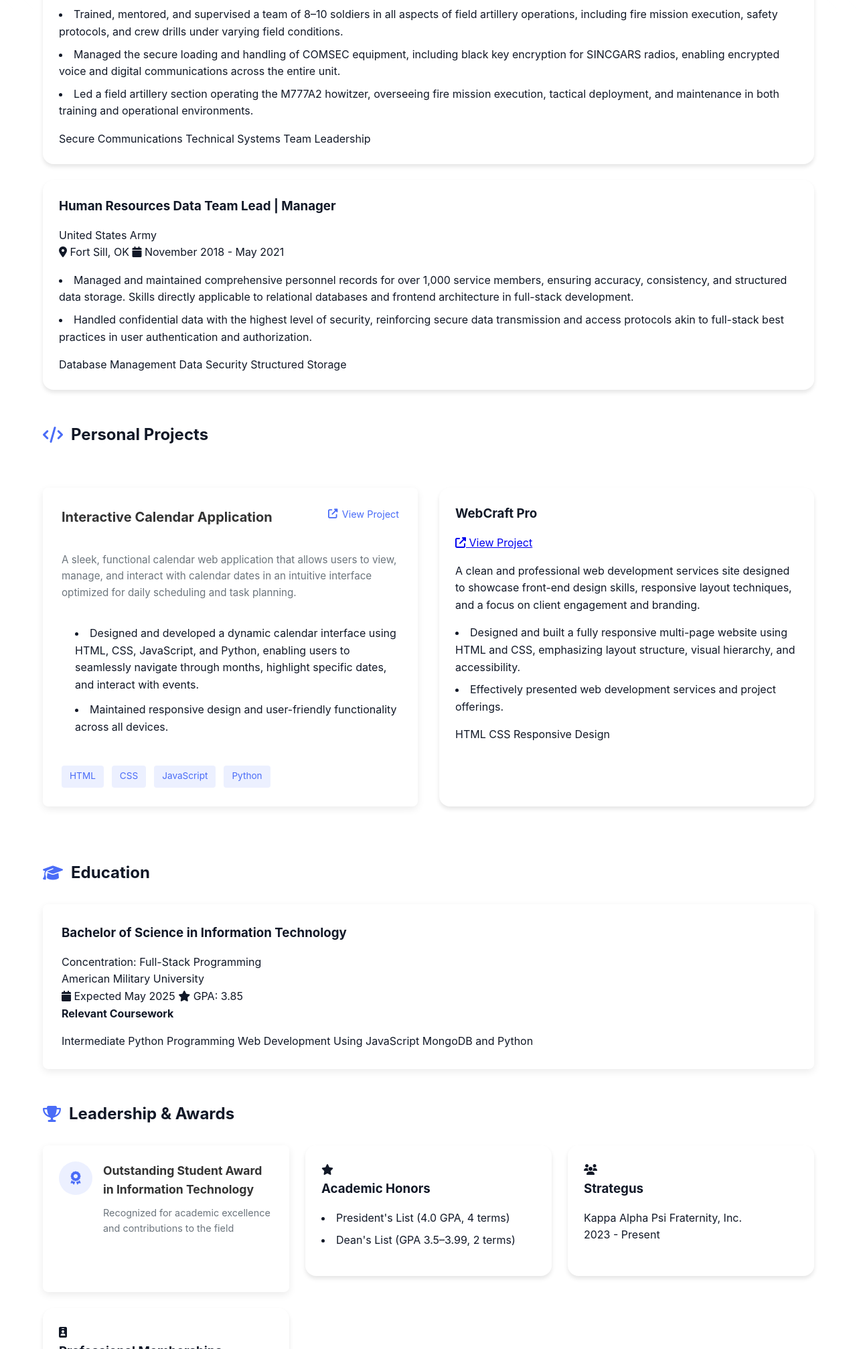
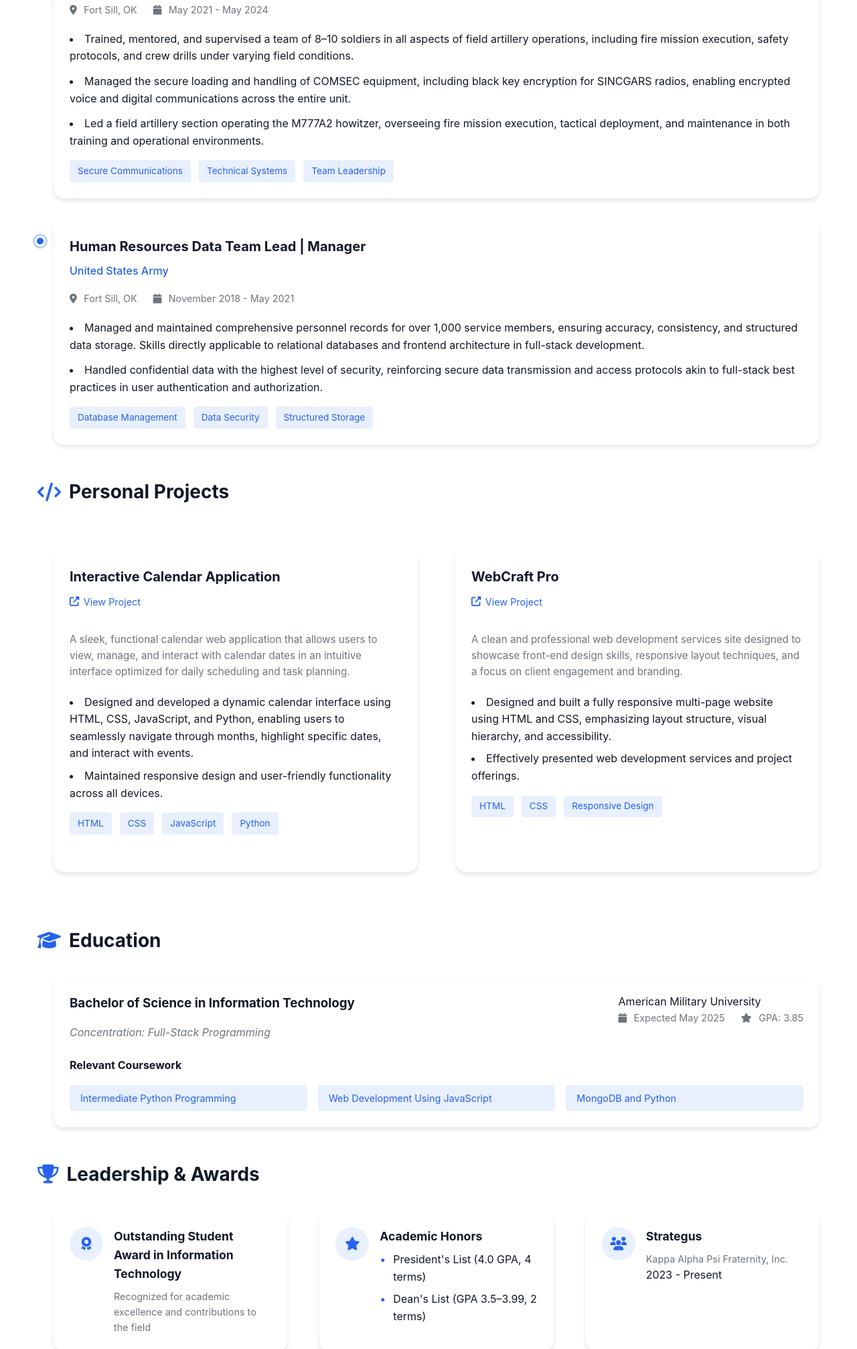
Before and after one commit to davidmadison95/Business-Portfilio, a plain HTML site: page experience.html in a window 1280 px wide. Shown: the part 786-2800 px from the top of the page at 67% size. Drawn offline with nearby package versions, Linux system fonts and the light colour scheme.

Commit message:
Update experience.html

```diff
--- a/experience.html
+++ b/experience.html
@@ -7,6 +7,213 @@
     <link rel="stylesheet" href="styles.css">
     <link rel="stylesheet" href="https://cdnjs.cloudflare.com/ajax/libs/font-awesome/6.4.0/css/all.min.css">
     <script src="https://cdnjs.cloudflare.com/ajax/libs/gsap/3.12.2/gsap.min.js"></script>
+    <style>
+        .section-title {
+            margin-bottom: 2rem;
+            display: flex;
+            align-items: center;
+            font-size: 1.75rem;
+        }
+
+        .section-title i {
+            margin-right: 0.75rem;
+            color: var(--primary-color);
+        }
+
+        .experience-section, .projects-section, .education-section, .awards-section {
+            margin-bottom: 3rem;
+        }
+
+        .experience-timeline {
+            position: relative;
+        }
+
+        .timeline-marker {
+            position: absolute;
+            left: -28px;
+            width: 16px;
+            height: 16px;
+            border-radius: 50%;
+            background-color: var(--primary-color);
+            border: 3px solid var(--card-bg);
+            box-shadow: 0 0 0 3px rgba(37, 99, 235, 0.3);
+        }
+
+        .timeline-marker.current {
+            background-color: var(--success-color);
+        }
+
+        .timeline-marker.military {
+            background-color: #4b5563;
+        }
+
+        .experience-card, .project-card, .education-card, .award-card {
+            margin-bottom: 2rem;
+            position: relative;
+            margin-left: 1.5rem;
+        }
+
+        .experience-header, .project-header {
+            margin-bottom: 1rem;
+        }
+
+        .experience-header h3, .project-header h3 {
+            font-size: 1.25rem;
+            margin-bottom: 0.5rem;
+        }
+
+        .company {
+            font-weight: 500;
+            color: var(--primary-color);
+        }
+
+        .experience-meta, .education-meta {
+            display: flex;
+            gap: 1.5rem;
+            margin-bottom: 1.25rem;
+            color: #6c757d;
+            font-size: 0.9rem;
+        }
+
+        .experience-meta i, .education-meta i {
+            margin-right: 0.4rem;
+        }
+
+        .experience-details li {
+            margin-bottom: 0.75rem;
+        }
+
+        .key-achievements, .project-tech {
+            display: flex;
+            flex-wrap: wrap;
+            gap: 0.75rem;
+            margin-top: 1rem;
+        }
+
+        .achievement-tag, .tech-tag {
+            display: inline-block;
+            padding: 0.35rem 0.75rem;
+            background-color: rgba(37, 99, 235, 0.1);
+            color: var(--primary-color);
+            border-radius: 4px;
+            font-size: 0.85rem;
+        }
+
+        .projects-grid {
+            display: grid;
+            grid-template-columns: repeat(auto-fit, minmax(300px, 1fr));
+            gap: 2rem;
+        }
+
+        .project-link {
+            display: inline-flex;
+            align-items: center;
+            color: var(--primary-color);
+            text-decoration: none;
+            font-size: 0.9rem;
+        }
+
+        .project-link i {
+            margin-right: 0.4rem;
+        }
+
+        .project-description {
+            margin-bottom: 1.25rem;
+            color: #6c757d;
+            font-size: 0.95rem;
+        }
+
+        .education-header {
+            display: flex;
+            justify-content: space-between;
+            align-items: flex-start;
+            margin-bottom: 1.5rem;
+        }
+
+        .degree-info {
+            flex: 1;
+        }
+
+        .concentration {
+            display: block;
+            font-style: italic;
+            color: #6c757d;
+            margin-top: 0.25rem;
+        }
+
+        .course-grid {
+            display: grid;
+            grid-template-columns: repeat(auto-fit, minmax(200px, 1fr));
+            gap: 1rem;
+            margin-top: 1rem;
+        }
+
+        .course {
+            background-color: rgba(37, 99, 235, 0.1);
+            color: var(--primary-color);
+            padding: 0.5rem 1rem;
+            border-radius: 4px;
+            font-size: 0.9rem;
+        }
+
+        .awards-grid {
+            display: grid;
+            grid-template-columns: repeat(auto-fit, minmax(280px, 1fr));
+            gap: 1.5rem;
+        }
+
+        .award-card {
+            display: flex;
+            align-items: flex-start;
+        }
+
+        .award-icon {
+            background-color: rgba(37, 99, 235, 0.1);
+            width: 50px;
+            height: 50px;
+            border-radius: 50%;
+            display: flex;
+            align-items: center;
+            justify-content: center;
+            margin-right: 1rem;
+            flex-shrink: 0;
+        }
+
+        .award-icon i {
+            color: var(--primary-color);
+            font-size: 1.25rem;
+        }
+
+        .award-content h3 {
+            font-size: 1.1rem;
+            margin-bottom: 0.5rem;
+        }
+
+        .award-content p {
+            margin: 0;
+            color: #6c757d;
+            font-size: 0.9rem;
+        }
+
+        .honors-list, .membership-list {
+            list-style-type: none;
+            padding: 0;
+            margin: 0.5rem 0 0;
+        }
+
+        .honors-list li, .membership-list li {
+            position: relative;
+            padding-left: 1.25rem;
+            margin-bottom: 0.5rem;
+        }
+
+        .honors-list li:before, .membership-list li:before {
+            content: "•";
+            position: absolute;
+            left: 0;
+            color: var(--primary-color);
+        }
+    </style>
 </head>
 <body>
     <!-- Page Transition -->
@@ -30,37 +237,37 @@
         </div>
     </nav>
 
-    <main class="container" style="max-width: 1200px; margin: 0 auto; padding: 2rem 1.5rem;">
-        <h1 class="title" style="margin-bottom: 2.5rem; text-align: center;">Professional Journey</h1>
+    <main class="container">
+        <h1 class="title">Professional Journey</h1>
 
         <!-- Professional Experience -->
-        <section class="experience-section" style="margin-bottom: 3rem;">
-            <h2 class="section-title" style="margin-bottom: 1.75rem; display: flex; align-items: center; font-size: 1.5rem;">
-                <i class="fas fa-briefcase" style="margin-right: 0.75rem; color: #4a6cf7;"></i> Professional Experience
+        <section class="experience-section">
+            <h2 class="section-title">
+                <i class="fas fa-briefcase"></i> Professional Experience
             </h2>
 
-            <div class="experience-timeline" style="position: relative;">
+            <div class="experience-timeline">
                 <!-- Current Position -->
-                <div class="experience-card card" style="padding: 1.75rem; border-radius: 8px; box-shadow: 0 4px 12px rgba(0,0,0,0.08); margin-bottom: 2rem; position: relative; margin-left: 1.5rem;">
-                    <div class="timeline-marker current" style="position: absolute; left: -28px; width: 16px; height: 16px; border-radius: 50%; background-color: #4a6cf7; border: 3px solid #fff; box-shadow: 0 0 0 3px rgba(74, 108, 247, 0.3);"></div>
-                    <div class="experience-header" style="margin-bottom: 1rem;">
-                        <h3 style="font-size: 1.25rem; margin-bottom: 0.5rem; color: #333;">Senior Student Services Specialist | Supervisor</h3>
-                        <span class="company" style="font-weight: 500; color: #4a6cf7;">University of Oklahoma</span>
+                <div class="experience-card card">
+                    <div class="timeline-marker current"></div>
+                    <div class="experience-header">
+                        <h3>Senior Student Services Specialist | Supervisor</h3>
+                        <span class="company">University of Oklahoma</span>
                     </div>
-                    <div class="experience-meta" style="display: flex; gap: 1.5rem; margin-bottom: 1.25rem; color: #6c757d; font-size: 0.9rem;">
-                        <span><i class="fas fa-map-marker-alt" style="margin-right: 0.4rem;"></i> Norman, OK</span>
-                        <span><i class="fas fa-calendar" style="margin-right: 0.4rem;"></i> January 2023 - Present</span>
+                    <div class="experience-meta">
+                        <span><i class="fas fa-map-marker-alt"></i> Norman, OK</span>
+                        <span><i class="fas fa-calendar"></i> January 2023 - Present</span>
                     </div>
                     <div class="experience-content">
-                        <ul class="experience-details" style="padding-left: 1.25rem; margin-bottom: 1.25rem;">
-                            <li style="margin-bottom: 0.75rem;">Collaborated with cross-functional departments including Admissions, Financial Aid, and IT to troubleshoot student account issues, streamline processes, and ensure exceptional service.</li>
-                            <li style="margin-bottom: 0.75rem;">Worked alongside developers and IT staff to test new student service portal features, provide user feedback, and contribute to system enhancement discussions.</li>
-                            <li style="margin-bottom: 0;">Adapted quickly to new systems, demonstrating a consistent ability to learn and apply emerging technologies in a fast-paced environment.</li>
+                        <ul class="experience-details">
+                            <li>Collaborated with cross-functional departments including Admissions, Financial Aid, and IT to troubleshoot student account issues, streamline processes, and ensure exceptional service.</li>
+                            <li>Worked alongside developers and IT staff to test new student service portal features, provide user feedback, and contribute to system enhancement discussions.</li>
+                            <li>Adapted quickly to new systems, demonstrating a consistent ability to learn and apply emerging technologies in a fast-paced environment.</li>
                         </ul>
-                        <div class="key-achievements" style="display: flex; flex-wrap: wrap; gap: 0.75rem;">
-                            <span class="achievement-tag" style="display: inline-block; padding: 0.35rem 0.75rem; background-color: rgba(74, 108, 247, 0.1); color: #4a6cf7; border-radius: 4px; font-size: 0.85rem;">System Testing</span>
-                            <span class="achievement-tag" style="display: inline-block; padding: 0.35rem 0.75rem; background-color: rgba(74, 108, 247, 0.1); color: #4a6cf7; border-radius: 4px; font-size: 0.85rem;">User Feedback</span>
-                            <span class="achievement-tag" style="display: inline-block; padding: 0.35rem 0.75rem; background-color: rgba(74, 108, 247, 0.1); color: #4a6cf7; border-radius: 4px; font-size: 0.85rem;">Technical Adaptation</span>
+                        <div class="key-achievements">
+                            <span class="achievement-tag">System Testing</span>
+                            <span class="achievement-tag">User Feedback</span>
+                            <span class="achievement-tag">Technical Adaptation</span>
                         </div>
                     </div>
                 </div>
@@ -117,29 +324,29 @@
         </section>
 
         <!-- Projects Section -->
-        <section class="projects-section" style="margin-bottom: 3rem;">
-            <h2 class="section-title" style="margin-bottom: 1.75rem; display: flex; align-items: center; font-size: 1.5rem;">
-                <i class="fas fa-code" style="margin-right: 0.75rem; color: #4a6cf7;"></i> Personal Projects
+        <section class="projects-section">
+            <h2 class="section-title">
+                <i class="fas fa-code"></i> Personal Projects
             </h2>
 
-            <div class="projects-grid" style="display: grid; grid-template-columns: repeat(auto-fit, minmax(300px, 1fr)); gap: 2rem;">
+            <div class="projects-grid">
                 <!-- Project 1 -->
-                <div class="project-card card" style="padding: 1.75rem; border-radius: 8px; box-shadow: 0 4px 12px rgba(0,0,0,0.08); height: 100%; display: flex; flex-direction: column;">
-                    <div class="project-header" style="display: flex; justify-content: space-between; align-items: flex-start; margin-bottom: 1.25rem;">
-                        <h3 style="font-size: 1.25rem; margin: 0; color: #333;">Interactive Calendar Application</h3>
-                        <a href="#" class="project-link" style="display: inline-flex; align-items: center; color: #4a6cf7; text-decoration: none; font-size: 0.9rem;"><i class="fas fa-external-link-alt" style="margin-right: 0.4rem;"></i> View Project</a>
+                <div class="project-card card">
+                    <div class="project-header">
+                        <h3>Interactive Calendar Application</h3>
+                        <a href="#" class="project-link"><i class="fas fa-external-link-alt"></i> View Project</a>
                     </div>
-                    <div class="project-content" style="flex-grow: 1; display: flex; flex-direction: column;">
-                        <p class="project-description" style="margin-bottom: 1.25rem; color: #6c757d; font-size: 0.95rem;">A sleek, functional calendar web application that allows users to view, manage, and interact with calendar dates in an intuitive interface optimized for daily scheduling and task planning.</p>
-                        <ul class="project-details" style="padding-left: 1.25rem; margin-bottom: 1.25rem;">
-                            <li style="margin-bottom: 0.75rem;">Designed and developed a dynamic calendar interface using HTML, CSS, JavaScript, and Python, enabling users to seamlessly navigate through months, highlight specific dates, and interact with events.</li>
-                            <li style="margin-bottom: 0;">Maintained responsive design and user-friendly functionality across all devices.</li>
+                    <div class="project-content">
+                        <p class="project-description">A sleek, functional calendar web application that allows users to view, manage, and interact with calendar dates in an intuitive interface optimized for daily scheduling and task planning.</p>
+                        <ul class="project-details">
+                            <li>Designed and developed a dynamic calendar interface using HTML, CSS, JavaScript, and Python, enabling users to seamlessly navigate through months, highlight specific dates, and interact with events.</li>
+                            <li>Maintained responsive design and user-friendly functionality across all devices.</li>
                         </ul>
-                        <div class="project-tech" style="display: flex; flex-wrap: wrap; gap: 0.75rem; margin-top: auto;">
-                            <span class="tech-tag" style="display: inline-block; padding: 0.35rem 0.75rem; background-color: rgba(74, 108, 247, 0.1); color: #4a6cf7; border-radius: 4px; font-size: 0.85rem;">HTML</span>
-                            <span class="tech-tag" style="display: inline-block; padding: 0.35rem 0.75rem; background-color: rgba(74, 108, 247, 0.1); color: #4a6cf7; border-radius: 4px; font-size: 0.85rem;">CSS</span>
-                            <span class="tech-tag" style="display: inline-block; padding: 0.35rem 0.75rem; background-color: rgba(74, 108, 247, 0.1); color: #4a6cf7; border-radius: 4px; font-size: 0.85rem;">JavaScript</span>
-                            <span class="tech-tag" style="display: inline-block; padding: 0.35rem 0.75rem; background-color: rgba(74, 108, 247, 0.1); color: #4a6cf7; border-radius: 4px; font-size: 0.85rem;">Python</span>
+                        <div class="project-tech">
+                            <span class="tech-tag">HTML</span>
+                            <span class="tech-tag">CSS</span>
+                            <span class="tech-tag">JavaScript</span>
+                            <span class="tech-tag">Python</span>
                         </div>
                     </div>
                 </div>
@@ -167,12 +374,12 @@
         </section>
 
         <!-- Education Section -->
-        <section class="education-section" style="margin-bottom: 3rem;">
-            <h2 class="section-title" style="margin-bottom: 1.75rem; display: flex; align-items: center; font-size: 1.5rem;">
-                <i class="fas fa-graduation-cap" style="margin-right: 0.75rem; color: #4a6cf7;"></i> Education
+        <section class="education-section">
+            <h2 class="section-title">
+                <i class="fas fa-graduation-cap"></i> Education
             </h2>
 
-            <div class="education-card card" style="padding: 1.75rem; border-radius: 8px; box-shadow: 0 4px 12px rgba(0,0,0,0.08);">
+            <div class="education-card card">
                 <div class="education-header">
                     <div class="degree-info">
                         <h3>Bachelor of Science in Information Technology</h3>
@@ -199,20 +406,20 @@
         </section>
 
         <!-- Leadership & Awards -->
-        <section class="awards-section" style="margin-bottom: 3rem;">
-            <h2 class="section-title" style="margin-bottom: 1.75rem; display: flex; align-items: center; font-size: 1.5rem;">
-                <i class="fas fa-trophy" style="margin-right: 0.75rem; color: #4a6cf7;"></i> Leadership & Awards
+        <section class="awards-section">
+            <h2 class="section-title">
+                <i class="fas fa-trophy"></i> Leadership & Awards
             </h2>
 
-            <div class="awards-grid" style="display: grid; grid-template-columns: repeat(auto-fit, minmax(280px, 1fr)); gap: 1.5rem;">
+            <div class="awards-grid">
                 <!-- Academic Awards -->
-                <div class="award-card card" style="padding: 1.5rem; border-radius: 8px; box-shadow: 0 4px 12px rgba(0,0,0,0.08); display: flex; align-items: flex-start; height: 100%;">
-                    <div class="award-icon" style="background-color: rgba(74, 108, 247, 0.1); width: 50px; height: 50px; border-radius: 50%; display: flex; align-items: center; justify-content: center; margin-right: 1rem; flex-shrink: 0;">
-                        <i class="fas fa-award" style="color: #4a6cf7; font-size: 1.25rem;"></i>
+                <div class="award-card card">
+                    <div class="award-icon">
+                        <i class="fas fa-award"></i>
                     </div>
                     <div class="award-content">
-                        <h3 style="font-size: 1.1rem; margin-bottom: 0.5rem; color: #333;">Outstanding Student Award in Information Technology</h3>
-                        <p style="margin: 0; color: #6c757d; font-size: 0.9rem;">Recognized for academic excellence and contributions to the field</p>
+                        <h3>Outstanding Student Award in Information Technology</h3>
+                        <p>Recognized for academic excellence and contributions to the field</p>
                     </div>
                 </div>
 
```
